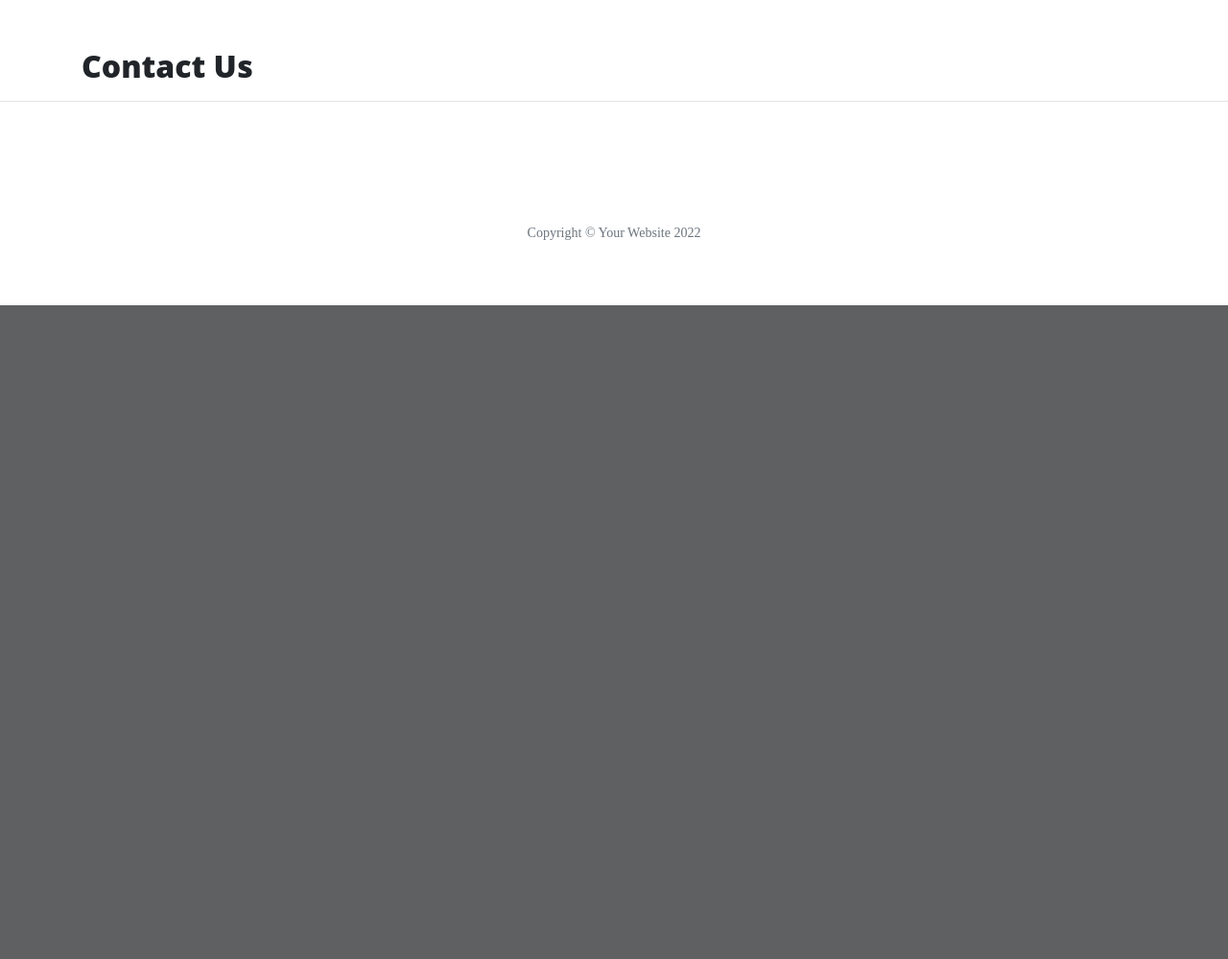
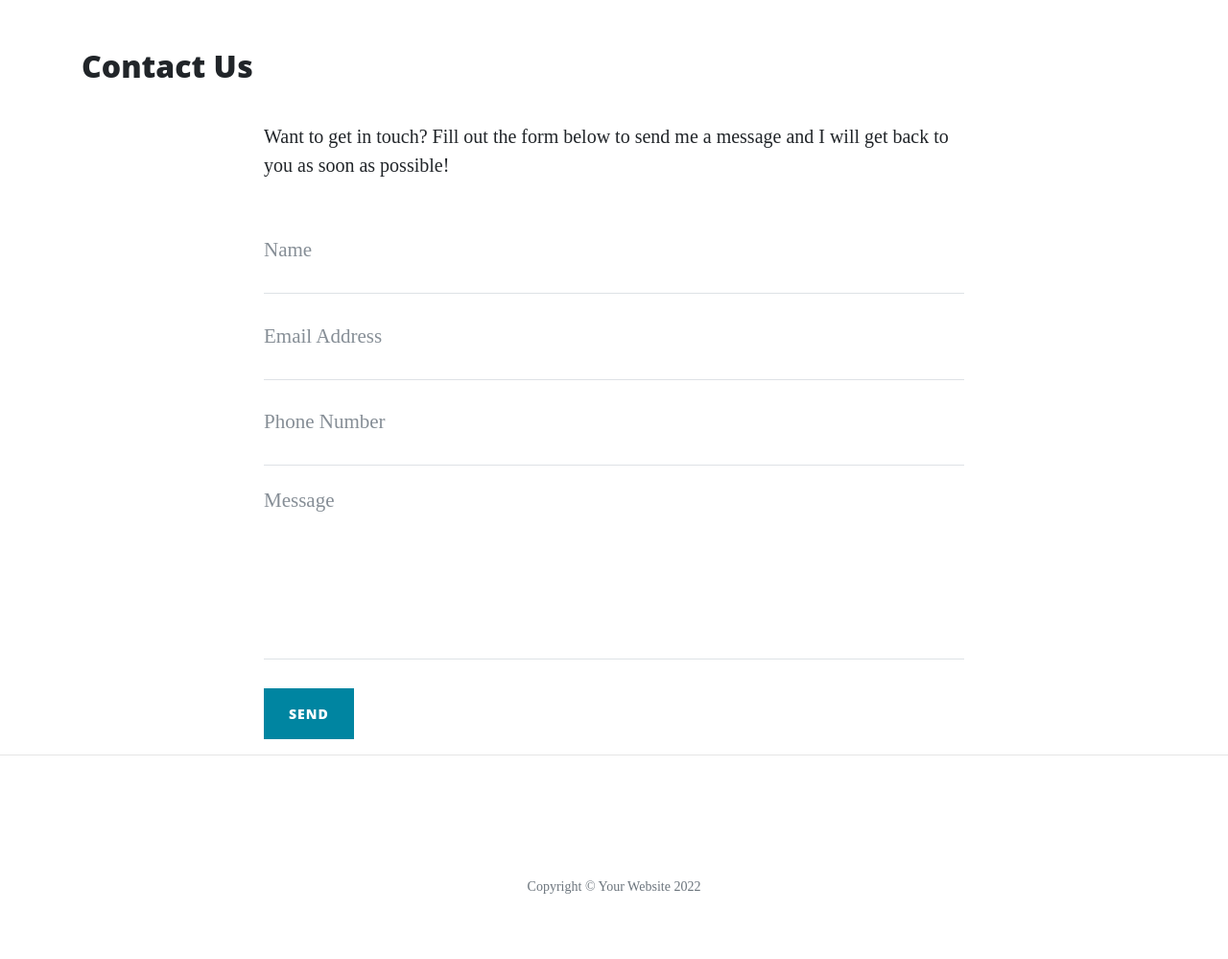
Before and after one commit to Themanintheback/Flask, a Flask app: page /contact in a window 1280 px wide. Shown: the part 628-1627 px from the top of the page at 96% size. Before the commit the page ends 946 px from the top, so only its background shows below. Run offline with Flask 2, Linux system fonts and the light colour scheme; some libraries are stand-ins or nearby versions.

Commit message:
finished contact form page

```diff
--- a/run.py
+++ b/run.py
@@ -1,9 +1,12 @@
 import os
 import json
-from flask import Flask, render_template
+from flask import Flask, render_template, request, flash
+if os.path.exists("env.py"):
+    import env
 
 
 app = Flask(__name__)
+app.secret_key = os.environ.get("SECRET_KEY")
 
 
 @app.route("/")
@@ -19,8 +22,22 @@ def about():
     return render_template("about.html", company=data)
 
 
-@app.route("/contact")
+@app.route("/about/<member_name>")
+def about_member(member_name):
+    member = {}
+    with open("data/company.json", "r") as json_data:
+        data = json.load(json_data)
+        for obj in data:
+            if obj["url"] == member_name:
+                member = obj
+    return render_template("member.html", member=member)
+
+
+@app.route("/contact", methods=["GET", "POST"])
 def contact():
+    if request.method == "POST":
+        flash("Thanks {}, we have received your message!".format(
+            request.form.get("name")))
     return render_template("contact.html")
 
 
--- a/templates/contact.html
+++ b/templates/contact.html
@@ -1,4 +1,60 @@
 {% extends "base.html" %}
 {% block content %}
     <h2>Contact Us</h2>
+
+    <div class="row">
+        <div class="col-lg-8 col-md-10 mx-auto">
+
+            {% with messages = get_flashed_messages() %}
+                {% if messages %}
+                    <ul class="flashes">
+                        {% for message in messages %}
+                            <li>{{ message }}</li>
+                        {% endfor %}
+                    </ul>
+                {% endif %}
+            {% endwith %}
+
+            <p>Want to get in touch? Fill out the form below to send me a message and I will get back to you as soon as
+                possible!</p>
+            <form method="POST" name="sentMessage" id="contactForm" novalidate>
+                <div class="control-group">
+                    <div class="form-group floating-label-form-group controls">
+                        <label>Name</label>
+                        <input type="text" class="form-control" placeholder="Name" name="name" id="name" required
+                            data-validation-required-message="Please enter your name.">
+                        <p class="help-block text-danger"></p>
+                    </div>
+                </div>
+                <div class="control-group">
+                    <div class="form-group floating-label-form-group controls">
+                        <label>Email Address</label>
+                        <input type="email" class="form-control" placeholder="Email Address" name="email" id="email" required
+                            data-validation-required-message="Please enter your email address.">
+                        <p class="help-block text-danger"></p>
+                    </div>
+                </div>
+                <div class="control-group">
+                    <div class="form-group col-xs-12 floating-label-form-group controls">
+                        <label>Phone Number</label>
+                        <input type="tel" class="form-control" placeholder="Phone Number" name="phone" id="phone" required
+                            data-validation-required-message="Please enter your phone number.">
+                        <p class="help-block text-danger"></p>
+                    </div>
+                </div>
+                <div class="control-group">
+                    <div class="form-group floating-label-form-group controls">
+                        <label>Message</label>
+                        <textarea rows="5" class="form-control" placeholder="Message" name="message" id="message" required
+                            data-validation-required-message="Please enter a message."></textarea>
+                        <p class="help-block text-danger"></p>
+                    </div>
+                </div>
+                <br>
+                <div id="success"></div>
+                <button type="submit" class="btn btn-primary" id="sendMessageButton">Send</button>
+            </form>
+        </div>
+    </div>
+
 {% endblock %}
```
Also changed, not shown: data/company.json (+26 -13 lines), templates/about.html (+4 -8 lines), templates/member.html (added, +15 -0 lines).
